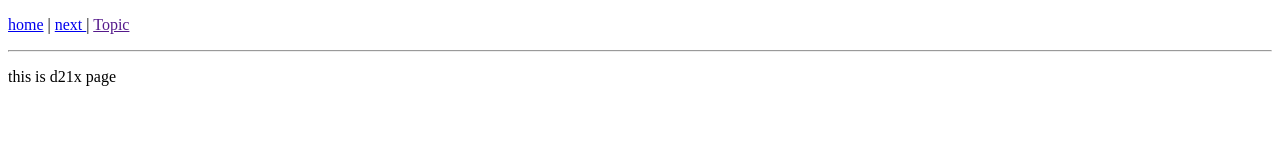
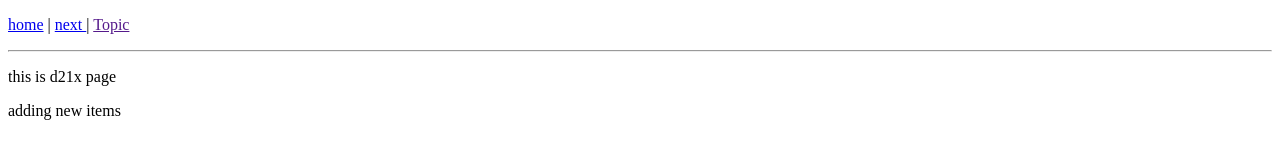
Before and after one commit to ricky1221/secondYears, a plain HTML site: page d21x.html in a window 1280 px wide. Drawn offline with Linux system fonts and the light colour scheme.

Commit message:
add some text

```diff
--- a/d21x.html
+++ b/d21x.html
@@ -9,5 +9,6 @@
     <p><a href="index.html">home</a> | <a href="d21.html">next </a>| <a href="">Topic</a> </p>
     <hr>
     <p>this is d21x page</p>
+    <p>adding new items</p>
 </body>
 </html>
```
